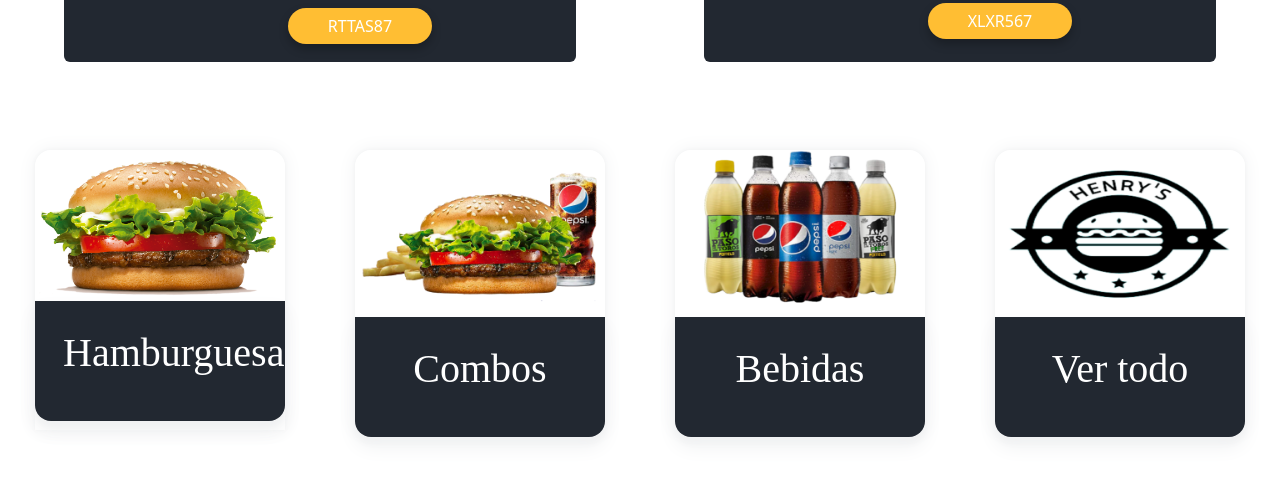
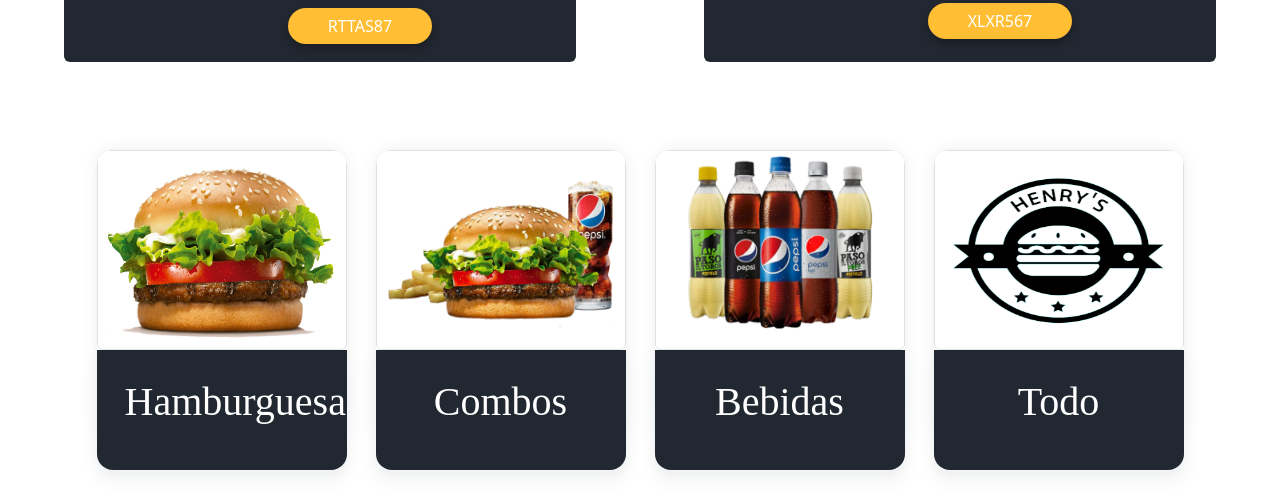
Before and after one commit to mabhyHs/Henrys-app, a React (Create React App) app in the folder client/: page / in a window 1280 px wide. Shown: the part 1020-1524 px from the top of the page. Built offline with nearby package versions, Linux system fonts and the light colour scheme.

Commit message:
Fixin cards Home

```diff
--- a/client/src/Components/CardProductHome/CardProductHome.css
+++ b/client/src/Components/CardProductHome/CardProductHome.css
@@ -20,7 +20,7 @@
 }
 .productCard__image img {
   width: 250px;
-  height: auto;
+  height: 200px;
   transition: 0.7s;
 }
 
--- a/client/src/Components/CardProductHome/CardProductHome.jsx
+++ b/client/src/Components/CardProductHome/CardProductHome.jsx
@@ -1,17 +1,24 @@
 import React from 'react';
-import './CardProductHome.css';
-import { Link } from 'react-router-dom';
 import hamburguesasMini from '../../Assets/Images/Hamburguesas/hamburguesa-clasica.png';
 import combitos from '../../Assets/Images/combos/Combo1.png';
 import bebidas from '../../Assets/Images/bebidas/bebidas-transparentes-copia.png';
-import logo from '../../Assets/Images/logo-henrys300px-copia.png';
+import Button from 'react-bootstrap/Button';
+import Container from 'react-bootstrap/Container';
+
+import logo from '../../Assets/Images/logo-henrys300px.png';
+import './CardProductHome.css';
 
 function CardProductHome() {
   return (
+    <Container>
       <section className="sectionproduct">
         <div className="productCard">
           <div className="productCard__image">
-          <img src={hamburguesasMini} alt="imagen" />
+            <img
+              src={hamburguesasMini}
+              alt="imagen"
+              className="img-thumbnail"
+            />
           </div>
           <div className="productCard__content">
             <div className="productCard__content__box">
@@ -20,37 +27,31 @@
                 Nuestras hamburguesas estan hechas con carne premium de novillo
                 fresco y en pan de papa.
               </p>
-            <div>
-              <Link to="/menu/hamburguesas">
-                <h2 className="productCard__content__box__h2">Ver mas</h2>
-              </Link>
-            </div>
+              <Button className="productCard__content__box__h2">Ver mas</Button>
             </div>
           </div>
         </div>
 
         <div className="productCard">
           <div className="productCard__image">
-          <img src={combitos} alt="imagen" />
+            <img src={combitos} alt="imagen" className="img-thumbnail" />
           </div>
           <div className="productCard__content">
             <div className="productCard__content__box">
               <h1>Combos</h1>
               <p className="hidden hide-text">
-              Las mejores delicias en combos que se adaptan a tu estilo de vida.
+                Las mejores delicias en combos que se adaptan a tu estilo de
+                vida.
               </p>
-            <div>
-              <Link to="/menu/combos">
-                <h2 className="productCard__content__box__h2">Ver mas</h2>
-              </Link>
-            </div>
+
+              <Button className="productCard__content__box__h2">Ver mas</Button>
             </div>
           </div>
         </div>
 
         <div className="productCard">
           <div className="productCard__image">
-          <img src={bebidas} alt="imagen" />
+            <img src={bebidas} alt="imagen" className="img-thumbnail" />
           </div>
           <div className="productCard__content">
             <div className="productCard__content__box">
@@ -58,35 +59,29 @@
               <p className="hidden hide-text">
                 Bebidas a la temperatura perfecta para acompañar tu hamburguesa
               </p>
-            <div>
-              <Link to="/menu/bebidas">
-                <h2 className="productCard__content__box__h2">Ver mas</h2>
-              </Link>
-            </div>
+
+              <Button className="productCard__content__box__h2">Ver mas</Button>
             </div>
           </div>
         </div>
 
         <div className="productCard">
           <div className="productCard__image">
-          <img src={logo} alt="imagen" />
+            <img src={logo} alt="imagen" className="img-thumbnail" />
           </div>
           <div className="productCard__content">
             <div className="productCard__content__box">
-            <h1>Ver todo</h1>
+              <h1>Todo</h1>
               <p className="hidden hide-text">
-              Conocé todo lo que Henry´s tiene para vos y sumate a la explosion
-              de sabores que te ofrecemos.
+                Conocé todo lo que Henry´s tiene para vos.
               </p>
-            <div>
-              <Link to="/menu/todo">
-                <h2 className="productCard__content__box__h2">Ver mas</h2>
-              </Link>
-            </div>
+
+              <Button className="productCard__content__box__h2">Ver mas</Button>
             </div>
           </div>
         </div>
       </section>
+    </Container>
   );
 }
 
```
Lines whose indentation alone changed are shown as unchanged.
